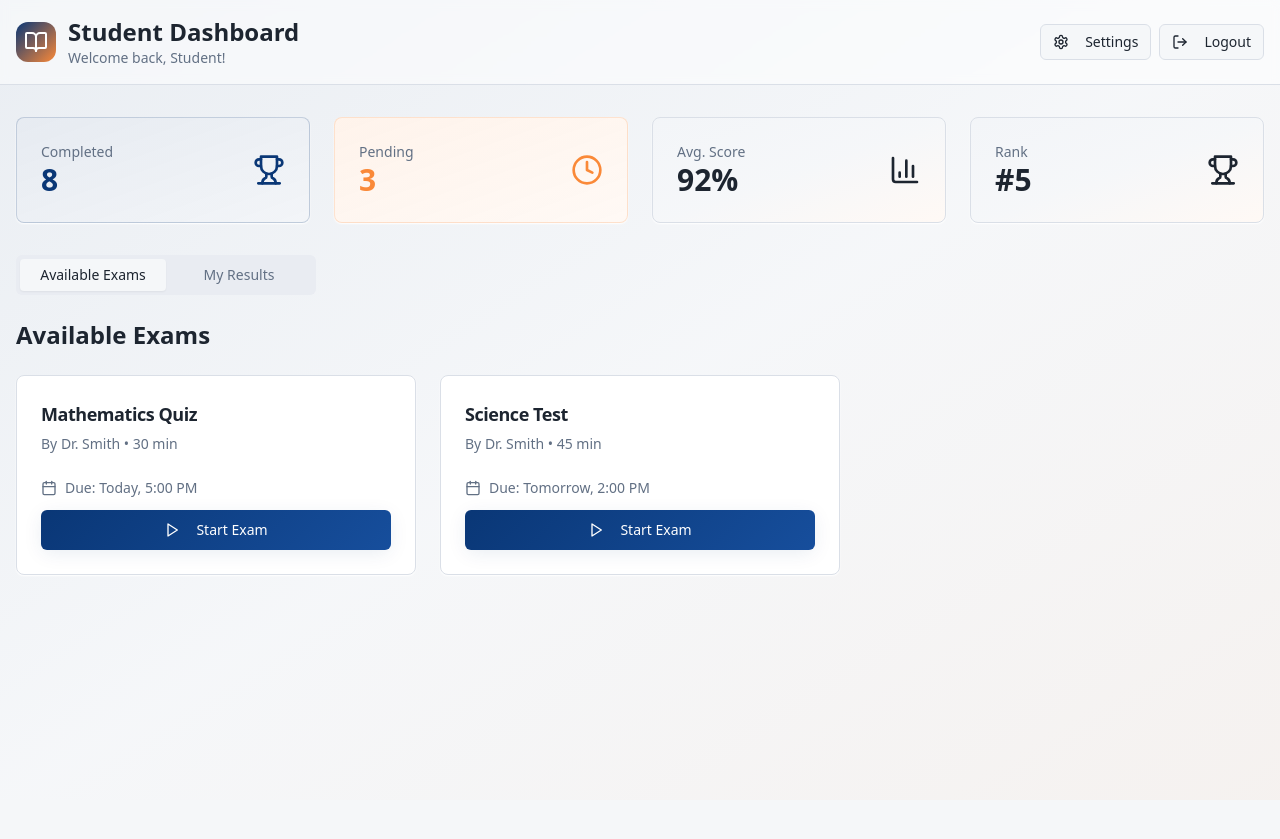
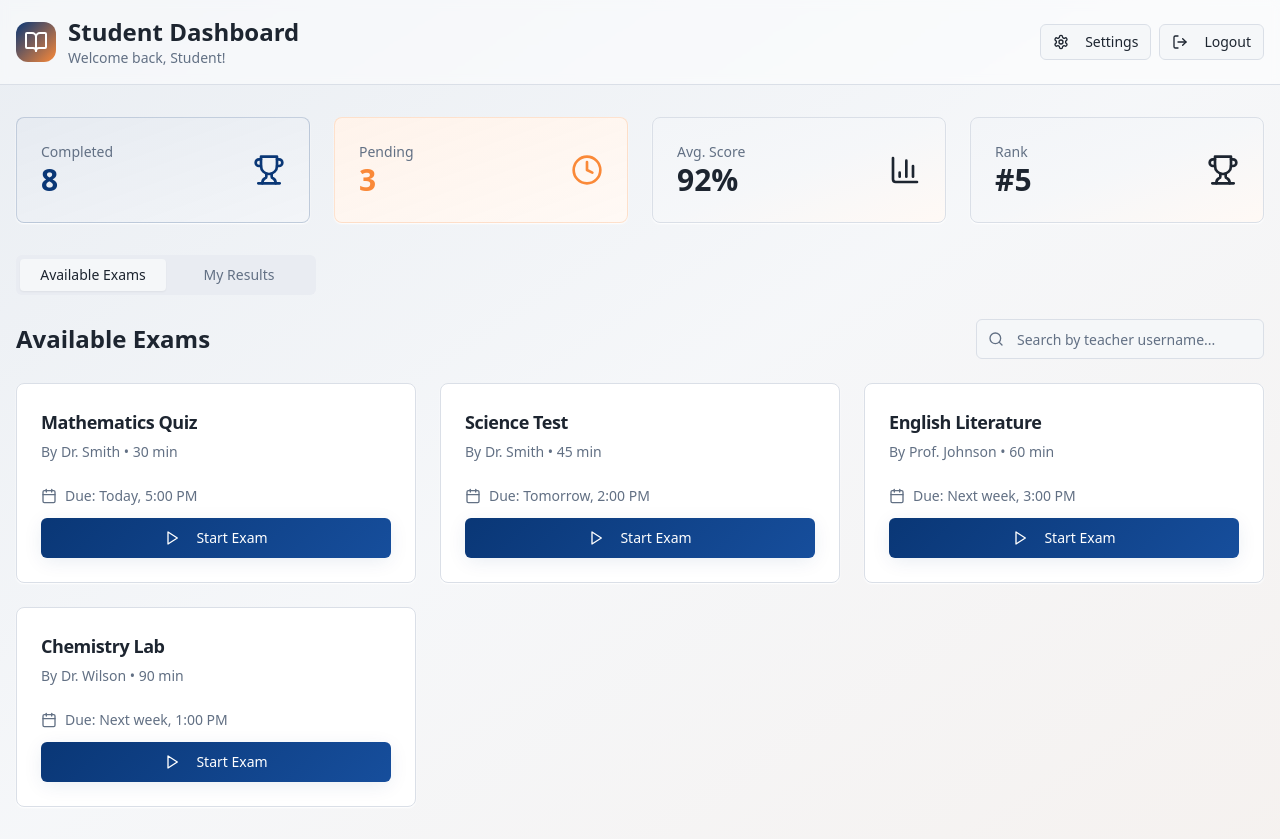
Before and after one commit to Yohannes429/examnova, a React (Vite) app: page /student-dashboard in a window 1280 px wide. Before the commit the page ends 800 px from the top, so only its background shows below. Built offline with nearby package versions, Linux system fonts and the light colour scheme.

Commit message:
Add search functionality
Add search functionality for students to find exams by teacher username and for teachers to find student exam results.

```diff
--- a/src/components/ResultsViewer.tsx
+++ b/src/components/ResultsViewer.tsx
@@ -1,7 +1,9 @@
+import { useState } from "react";
 import { Card, CardContent, CardDescription, CardHeader, CardTitle } from "@/components/ui/card";
 import { Button } from "@/components/ui/button";
 import { Badge } from "@/components/ui/badge";
-import { Trophy, Download, Filter, Calendar } from "lucide-react";
+import { Input } from "@/components/ui/input";
+import { Trophy, Download, Filter, Calendar, Search } from "lucide-react";
 import { useExamResults } from "@/hooks/useExamResults";
 
 interface ResultsViewerProps {
@@ -11,10 +13,27 @@ interface ResultsViewerProps {
 
 const ResultsViewer = ({ userRole, currentUser }: ResultsViewerProps) => {
   const { results } = useExamResults(userRole, currentUser);
+  const [searchQuery, setSearchQuery] = useState("");
+
+  // Filter results based on search query
+  const filteredResults = results.filter(result => {
+    if (userRole === 'teacher') {
+      // For teachers, search by student name or username
+      return searchQuery === "" ||
+        result.studentName.toLowerCase().includes(searchQuery.toLowerCase()) ||
+        result.studentUsername.toLowerCase().includes(searchQuery.toLowerCase());
+    } else {
+      // For students, search by exam title
+      return searchQuery === "" ||
+        result.examTitle.toLowerCase().includes(searchQuery.toLowerCase());
+    }
+  });
 
   return (
     <Card className="shadow-card">
       <CardHeader>
+        <div className="flex items-center justify-between">
+          <div>
             <CardTitle className="flex items-center gap-2">
               <Trophy className="h-5 w-5" />
               {userRole === 'teacher' ? 'Student Results' : 'My Results'}
@@ -24,21 +43,36 @@ const ResultsViewer = ({ userRole, currentUser }: ResultsViewerProps) => {
                 ? 'View exam results from your students'
                 : 'Your completed exam results'}
             </CardDescription>
+          </div>
+          <div className="relative w-72">
+            <Search className="absolute left-3 top-1/2 transform -translate-y-1/2 text-muted-foreground h-4 w-4" />
+            <Input
+              placeholder={userRole === 'teacher' ? "Search by student name..." : "Search by exam title..."}
+              value={searchQuery}
+              onChange={(e) => setSearchQuery(e.target.value)}
+              className="pl-10"
+            />
+          </div>
+        </div>
       </CardHeader>
       <CardContent>
-        {results.length === 0 ? (
+        {filteredResults.length === 0 ? (
           <div className="text-center py-8">
             <Trophy className="h-12 w-12 text-muted-foreground mx-auto mb-4" />
-            <h3 className="text-lg font-medium mb-2">No Results Available</h3>
+            <h3 className="text-lg font-medium mb-2">
+              {results.length === 0 ? 'No Results Available' : 'No Results Found'}
+            </h3>
             <p className="text-muted-foreground">
-              {userRole === 'teacher'
+              {results.length === 0
+                ? (userRole === 'teacher'
                     ? 'Student results will appear here once exams are taken.'
-                : 'Your exam results will appear here after completion.'}
+                    : 'Your exam results will appear here after completion.')
+                : 'Try adjusting your search criteria.'}
             </p>
           </div>
         ) : (
           <div className="space-y-4">
-            {results.map((result) => (
+            {filteredResults.map((result) => (
               <Card key={result.id} className="border-l-4 border-l-primary">
                 <CardContent className="p-4">
                   <div className="flex items-center justify-between">
--- a/src/pages/StudentDashboard.tsx
+++ b/src/pages/StudentDashboard.tsx
@@ -1,6 +1,7 @@
 import { useState, useEffect } from "react";
 import { Card, CardContent, CardDescription, CardHeader, CardTitle } from "@/components/ui/card";
 import { Button } from "@/components/ui/button";
+import { Input } from "@/components/ui/input";
 import { Tabs, TabsContent, TabsList, TabsTrigger } from "@/components/ui/tabs";
 import {
   BookOpen,
@@ -10,7 +11,8 @@ import {
   BarChart3,
   Settings,
   LogOut,
-  Play
+  Play,
+  Search
 } from "lucide-react";
 import ExamTaker from "@/components/ExamTaker";
 import ResultsViewer from "@/components/ResultsViewer";
@@ -21,10 +23,10 @@ const StudentDashboard = () => {
   const [selectedExam, setSelectedExam] = useState<any>(null);
   const [showResults, setShowResults] = useState(false);
   const [examResult, setExamResult] = useState<{score: number, answers: Record<string, string>} | null>(null);
+  const [searchQuery, setSearchQuery] = useState("");
 
   const { user } = useAuth();
   const { addResult } = useExamResults('student', user);
-  const teacherUsername = user?.teacherUsername || "dr_smith";
 
   const mockExam = {
     id: "1",
@@ -55,8 +57,8 @@ const StudentDashboard = () => {
     ]
   };
 
-  // Filter exams by teacher username
-  const availableExams = [
+  // All available exams from different teachers
+  const allExams = [
     { ...mockExam, teacher: "Dr. Smith", deadline: "Today, 5:00 PM" },
     {
       id: "2",
@@ -67,8 +69,33 @@ const StudentDashboard = () => {
       deadline: "Tomorrow, 2:00 PM",
       description: "Physics and chemistry basics",
       questions: []
+    },
+    {
+      id: "3",
+      title: "English Literature",
+      teacher: "Prof. Johnson",
+      teacherUsername: "prof_johnson",
+      duration: 60,
+      deadline: "Next week, 3:00 PM",
+      description: "Analysis of classic novels",
+      questions: []
+    },
+    {
+      id: "4",
+      title: "Chemistry Lab",
+      teacher: "Dr. Wilson",
+      teacherUsername: "dr_wilson",
+      duration: 90,
+      deadline: "Next week, 1:00 PM",
+      description: "Organic chemistry experiments",
+      questions: []
     }
-  ].filter(exam => exam.teacherUsername === teacherUsername);
+  ];
+
+  // Filter exams by search query (teacher username)
+  const availableExams = allExams.filter(exam =>
+    searchQuery === "" || exam.teacherUsername.toLowerCase().includes(searchQuery.toLowerCase())
+  );
 
   const handleExamComplete = (answers: Record<string, string>, score: number) => {
     if (user && selectedExam) {
@@ -183,7 +210,18 @@ const StudentDashboard = () => {
             </TabsList>
 
             <TabsContent value="exams" className="space-y-6">
-              <h2 className="text-2xl font-bold">Available Exams</h2>
+              <div className="flex items-center justify-between mb-6">
+                <h2 className="text-2xl font-bold">Available Exams</h2>
+                <div className="relative w-72">
+                  <Search className="absolute left-3 top-1/2 transform -translate-y-1/2 text-muted-foreground h-4 w-4" />
+                  <Input
+                    placeholder="Search by teacher username..."
+                    value={searchQuery}
+                    onChange={(e) => setSearchQuery(e.target.value)}
+                    className="pl-10"
+                  />
+                </div>
+              </div>
 
               <div className="grid grid-cols-1 md:grid-cols-2 lg:grid-cols-3 gap-6">
                 {availableExams.map((exam, index) => (
--- a/src/pages/TeacherDashboard.tsx
+++ b/src/pages/TeacherDashboard.tsx
@@ -2,6 +2,7 @@ import { useState } from "react";
 import { Card, CardContent, CardDescription, CardHeader, CardTitle } from "@/components/ui/card";
 import { Button } from "@/components/ui/button";
 import { Badge } from "@/components/ui/badge";
+import { Input } from "@/components/ui/input";
 import { Tabs, TabsContent, TabsList, TabsTrigger } from "@/components/ui/tabs";
 import {
   BookOpen,
@@ -14,7 +15,8 @@ import {
   Settings,
   LogOut,
   Play,
-  PenTool
+  PenTool,
+  Search
 } from "lucide-react";
 import ExamCreator from "@/components/ExamCreator";
 import ResultsViewer from "@/components/ResultsViewer";
@@ -168,7 +170,7 @@ const TeacherDashboard = () => {
               <ExamCreator />
             </TabsContent>
 
-            <TabsContent value="results">
+            <TabsContent value="results" className="space-y-6">
               <ResultsViewer userRole="teacher" currentUser={user} />
             </TabsContent>
 
```
Lines whose indentation alone changed are shown as unchanged.
